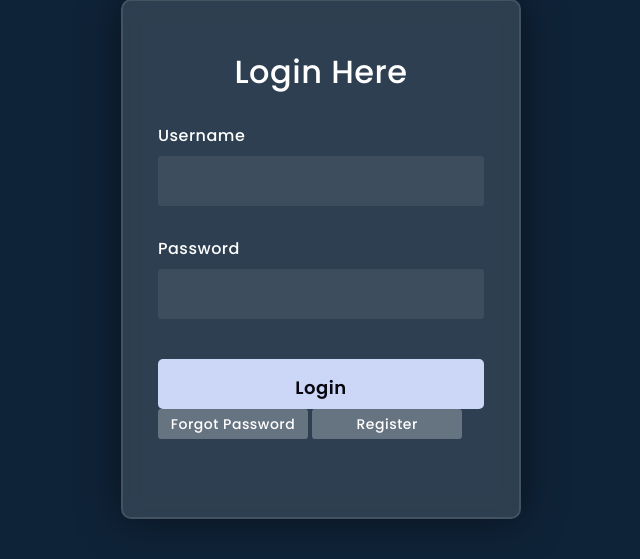
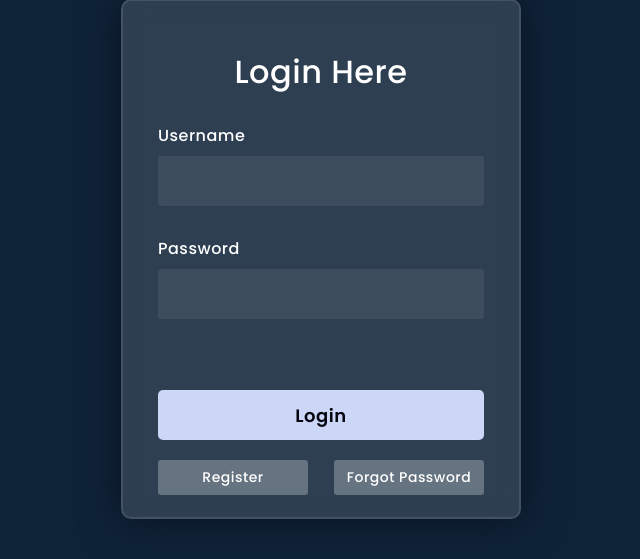
Before and after one commit to D-Arnav/Student-Management-System, a PHP site: page /index.php in a window 1280 px wide. Shown: the part 141-700 px from the top of the page, without its empty margins (319-959 px from the left). Run offline with PHP 8.4, Linux system fonts and the light colour scheme.

Commit message:
Added auth.php page to handle login with the help of a database to store users, also modified index.php to show "Username or Password is invalid" when the user enters wrong credentials.

```diff
--- a/src/index.php
+++ b/src/index.php
@@ -18,11 +18,11 @@
 
             <label for="password">Password</label>
             <input type="password" placeholder="" id="password" name="password">
+            <?php echo isset($_GET['link']) ? "<p class='error'>Username or password is incorrect</p>" : "<p class='error'>&nbsp;</p>";?>
 
             <input type="submit" value="Login" id="submit">
-
-            <a href="forgot.php">Forgot Password</a>
-            <a href="register.php">Register</a>
+            <a href="forgot.php" id="forgot">Forgot Password</a>
+            <a href="register.php" id="register">Register</a>
         </form>
     </div>
 </body>
@@ -78,20 +78,25 @@
 
     form a{
         display: inline-block;
-        height: 30px;
+        height: 35px;
         width: 150px;
         background-color: rgba(255,255,255,0.27);
         border-radius: 3px;
         text-align: center;
-        line-height: 30px;
+        line-height: 35px;
         font-size: 14px;
         font-weight: 400;
         text-decoration: none;
         color: #ffffff;
+        margin-top: 20px;
     }
 
-    form a:nth-last-child(){
+    #forgot{
         float: right;
+    }
+
+    #register{
+        float: left;
     }
 
     #submit{
@@ -99,11 +104,18 @@
         width: 100%;
         background-color: #ccd6f6;
         color: #080710;
-        padding: 15px 0;
+        padding: 5px 0;
         font-size: 18px;
         font-weight: 600;
         border-radius: 5px;
         cursor: pointer;
     }
+
+    .error{
+        font-size: 14px;
+        font-weight: 400;
+        color: #ff3333;
+        margin-top: 10px;
+    }
 </style>
 </html>
```
Also changed, not shown: src/auth.php (+29 -0 lines), 2 other files.
